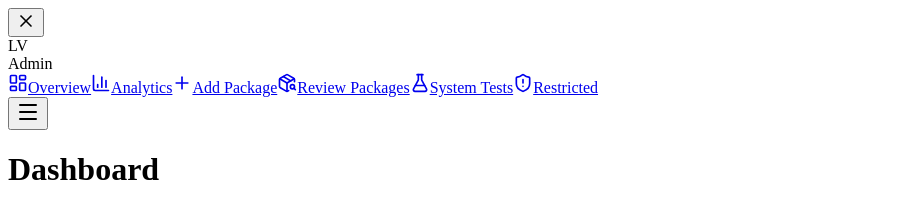
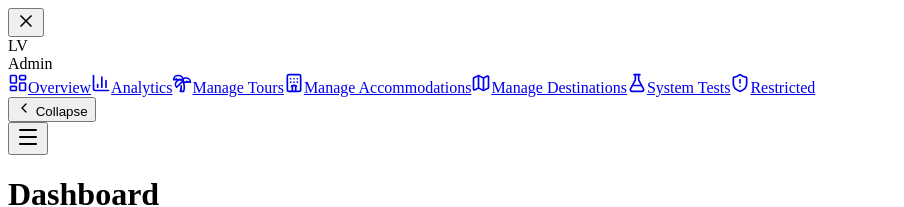
Before and after one commit to viacodos/ProjectVMesamaxversion, a React (Vite) app in the folder apps/frontend-admin/: page /profile in a window 1280 px wide. Shown: the top 207 px of the page, without its empty margins (0-904 px from the left). Built offline with nearby package versions, Linux system fonts and the light colour scheme; a web font is replaced by a local one.

Commit message:
update: removed the mocked values from the dashboard

```diff
--- a/apps/frontend-admin/src/components/DashboardLayout.tsx
+++ b/apps/frontend-admin/src/components/DashboardLayout.tsx
@@ -1,13 +1,14 @@
 import { useState } from 'react';
 import { Outlet, Link, useLocation, useNavigate } from 'react-router-dom';
-import { LayoutDashboard, BarChart3, Plus, PackageSearch, ShieldAlert, LogOut, FlaskConical, User, Menu, X } from 'lucide-react';
+import { LayoutDashboard, BarChart3, ShieldAlert, LogOut, FlaskConical, User, Menu, X, Map, Palmtree, Hotel, ChevronLeft, ChevronRight } from 'lucide-react';
 import { ThemeToggle, DropdownMenu, DropdownMenuTrigger, DropdownMenuContent, DropdownMenuItem, DropdownMenuSeparator, DropdownMenuLabel } from '@project-v-redone/ui';
 
 const sidebarItems = [
     { name: 'Overview', path: '/dashboard', icon: LayoutDashboard },
     { name: 'Analytics', path: '/dashboard/analytics', icon: BarChart3 },
-    { name: 'Add Package', path: '/dashboard/add-package', icon: Plus },
-    { name: 'Review Packages', path: '/dashboard/manage-packages', icon: PackageSearch },
+    { name: 'Manage Tours', path: '/dashboard/tours', icon: Palmtree },
+    { name: 'Manage Accommodations', path: '/dashboard/accommodations', icon: Hotel },
+    { name: 'Manage Destinations', path: '/dashboard/destinations', icon: Map },
     { name: 'System Tests', path: '/dashboard/tests', icon: FlaskConical },
     { name: 'Restricted', path: '/dashboard/restricted', icon: ShieldAlert },
 ];
@@ -16,6 +17,10 @@ export const DashboardLayout = () => {
     const location = useLocation();
     const navigate = useNavigate();
     const [isMobileMenuOpen, setIsMobileMenuOpen] = useState(false);
+    const [isCollapsed, setIsCollapsed] = useState(false);
+
+    // Auto-retract on huge screens if user prefers, but default to expanded
+    // Mobile logic: Drawer always full w-64
 
     return (
         <div className="min-h-screen bg-background text-foreground flex transition-colors duration-300">
@@ -28,7 +33,16 @@ export const DashboardLayout = () => {
             )}
 
             {/* Sidebar */}
-            <aside className={`w-64 bg-card/80 backdrop-blur-xl border-r border-border flex flex-col fixed h-full z-40 transition-transform duration-300 lg:translate-x-0 ${isMobileMenuOpen ? 'translate-x-0' : '-translate-x-full'}`}>
+            <aside
+                className={`
+                    fixed h-full z-40 transition-all duration-300
+                    bg-card/80 backdrop-blur-xl border-r border-border flex flex-col
+                    lg:static lg:translate-x-0
+                    ${isMobileMenuOpen ? 'translate-x-0' : '-translate-x-full'}
+                    ${isCollapsed ? 'lg:w-[80px]' : 'lg:w-64'}
+                    w-64
+                `}
+            >
                 {/* Mobile Close Button */}
                 <button
                     onClick={() => setIsMobileMenuOpen(false)}
@@ -37,14 +51,15 @@ export const DashboardLayout = () => {
                     <X size={20} className="text-foreground" />
                 </button>
 
-                <div className="h-20 flex items-center gap-3 px-6 border-b border-border">
-                    <div className="w-8 h-8 rounded-lg bg-ochre flex items-center justify-center font-serif font-bold text-white shadow-lg">
+                {/* Sidebar Header */}
+                <div className={`h-20 flex items-center ${isCollapsed ? 'justify-center' : 'px-6 gap-3'} border-b border-border transition-all duration-300`}>
+                    <div className="w-8 h-8 rounded-lg bg-ochre flex items-center justify-center font-serif font-bold text-white shadow-lg shrink-0">
                         LV
                     </div>
-                    <span className="font-serif font-bold tracking-wide">Admin</span>
+                    {!isCollapsed && <span className="font-serif font-bold tracking-wide whitespace-nowrap overflow-hidden transition-all duration-300">Admin</span>}
                 </div>
 
-                <nav className="flex-1 py-6 px-3 space-y-1 overflow-y-auto">
+                <nav className="flex-1 py-6 px-3 space-y-1 overflow-y-auto overflow-x-hidden">
                     {sidebarItems.map((item) => {
                         const Icon = item.icon;
                         const isActive = location.pathname === item.path;
@@ -53,22 +68,33 @@ export const DashboardLayout = () => {
                                 key={item.path}
                                 to={item.path}
                                 onClick={() => setIsMobileMenuOpen(false)}
-                                className={`flex items-center gap-3 px-3 py-3 rounded-xl transition-all duration-200 group
+                                title={isCollapsed ? item.name : ''}
+                                className={`flex items-center ${isCollapsed ? 'justify-center px-0' : 'px-3'} py-3 rounded-xl transition-all duration-200 group relative
                         ${isActive
                                         ? 'bg-ochre/20 text-ochre border border-ochre/20'
                                         : 'text-muted-foreground hover:bg-muted/50 hover:text-foreground'
                                     }`}
                             >
-                                <Icon size={20} className={isActive ? 'text-ochre' : 'text-muted-foreground group-hover:text-foreground'} />
-                                <span className="text-sm font-medium">{item.name}</span>
+                                <Icon size={20} className={`${isActive ? 'text-ochre' : 'text-muted-foreground group-hover:text-foreground'} shrink-0`} />
+                                {!isCollapsed && <span className="ml-3 text-sm font-medium whitespace-nowrap overflow-hidden transition-all duration-300">{item.name}</span>}
                             </Link>
                         )
                     })}
                 </nav>
+
+                {/* Sidebar Footer / Toggle */}
+                <div className="p-3 border-t border-border hidden lg:flex justify-end">
+                    <button
+                        onClick={() => setIsCollapsed(!isCollapsed)}
+                        className="p-2 hover:bg-muted/50 rounded-lg text-muted-foreground hover:text-foreground transition-colors w-full flex items-center justify-center"
+                    >
+                        {isCollapsed ? <ChevronRight size={20} /> : <div className="flex items-center gap-2 text-xs"><ChevronLeft size={16} /> Collapse</div>}
+                    </button>
+                </div>
             </aside>
 
             {/* Main Content */}
-            <main className="flex-1 lg:ml-64 min-h-screen bg-background">
+            <main className="flex-1 min-h-screen bg-background relative overflow-hidden">
                 {/* Header */}
                 <header className="h-16 lg:h-20 sticky top-0 z-10 bg-background/80 backdrop-blur-md border-b border-border px-4 lg:px-8 flex items-center justify-between">
                     {/* Mobile Menu Button */}
```
